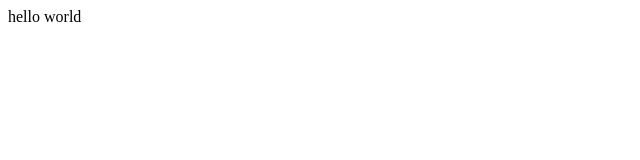
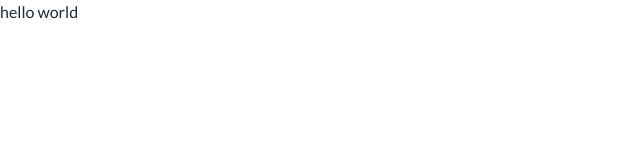
Before and after one commit to Niloy150042/fruit-burst, a plain HTML site: page index.html in a window 1280 px wide. Shown: the full height of the page, 0-640 px from the left. Drawn offline with nearby package versions, Linux system fonts and the light colour scheme.

Commit message:
update disi mama

```diff
--- a/index.html
+++ b/index.html
@@ -4,8 +4,35 @@
     <meta charset="UTF-8">
     <meta name="viewport" content="width=device-width, initial-scale=1.0">
     <title>Document</title>
-</head>
-<body>
+<!-- tailwind and daisy khalar link -->
+
+<link href="https://cdn.jsdelivr.net/npm/daisyui@3.4.0/dist/full.css" rel="stylesheet" type="text/css" />
+<script src="https://cdn.tailwindcss.com"></script>
+
+<!-- google font er link  -->
+<link rel="preconnect" href="https://fonts.googleapis.com">
+<link rel="preconnect" href="https://fonts.gstatic.com" crossorigin>
+<link href="https://fonts.googleapis.com/css2?family=EB+Garamond:wght@400;800&family=Lato:wght@300;400;900&display=swap" rel="stylesheet">
+<style>
+    .lato{
+        font-family: 'Lato', sans-serif;
+    }
+</style>
+
+    <script>
+        tailwind.config = {
+          theme: {
+            extend: {
+              colors: {
+                clifford: '#da373d',
+              }
+            }
+          }
+        }
+          </script>
+</head >
+
+<body class="lato">
      hello world
 </body>
 </html>
--- /dev/null
+++ b/tailwind.config.js
@@ -0,0 +1,8 @@
+/** @type {import('tailwindcss').Config} */
+module.exports = {
+    content: ["./src/**/*.{html,js}"],
+    theme: {
+      extend: {},
+    },
+    plugins: [],
+  }
```
